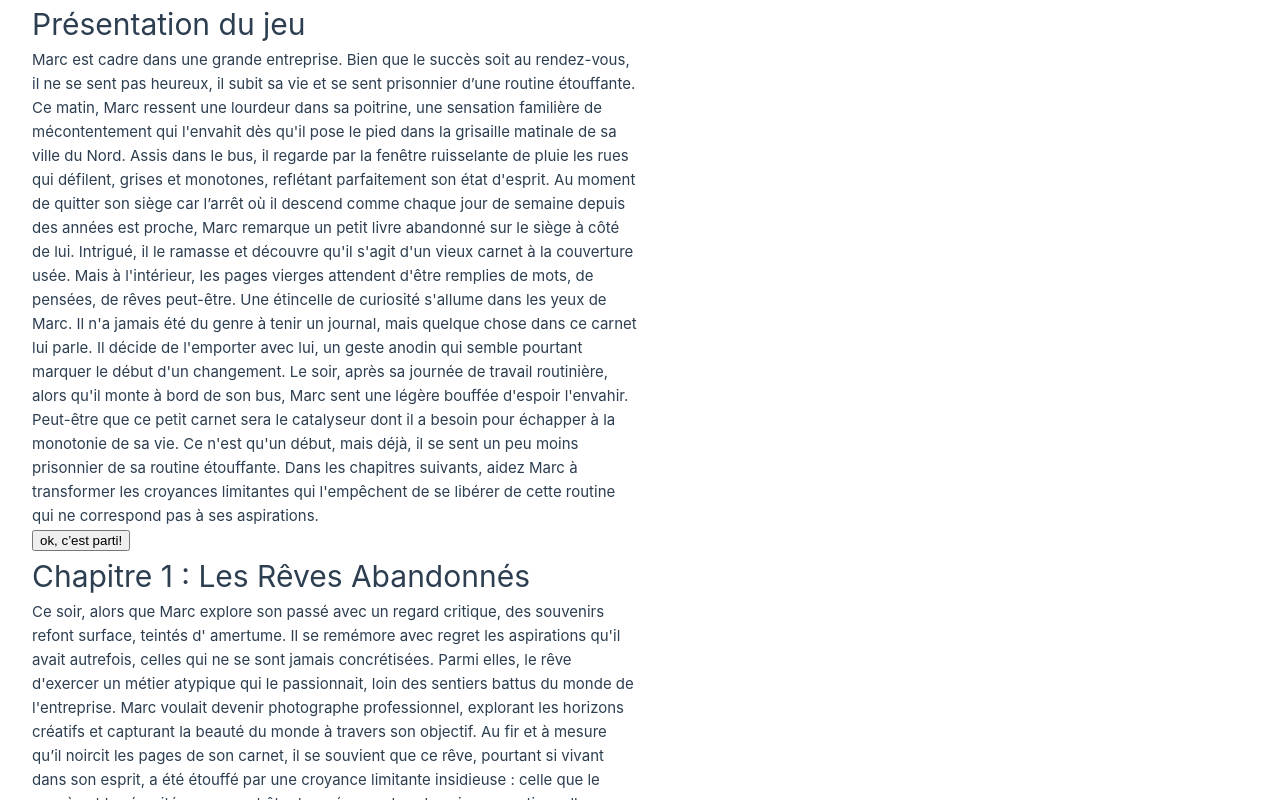
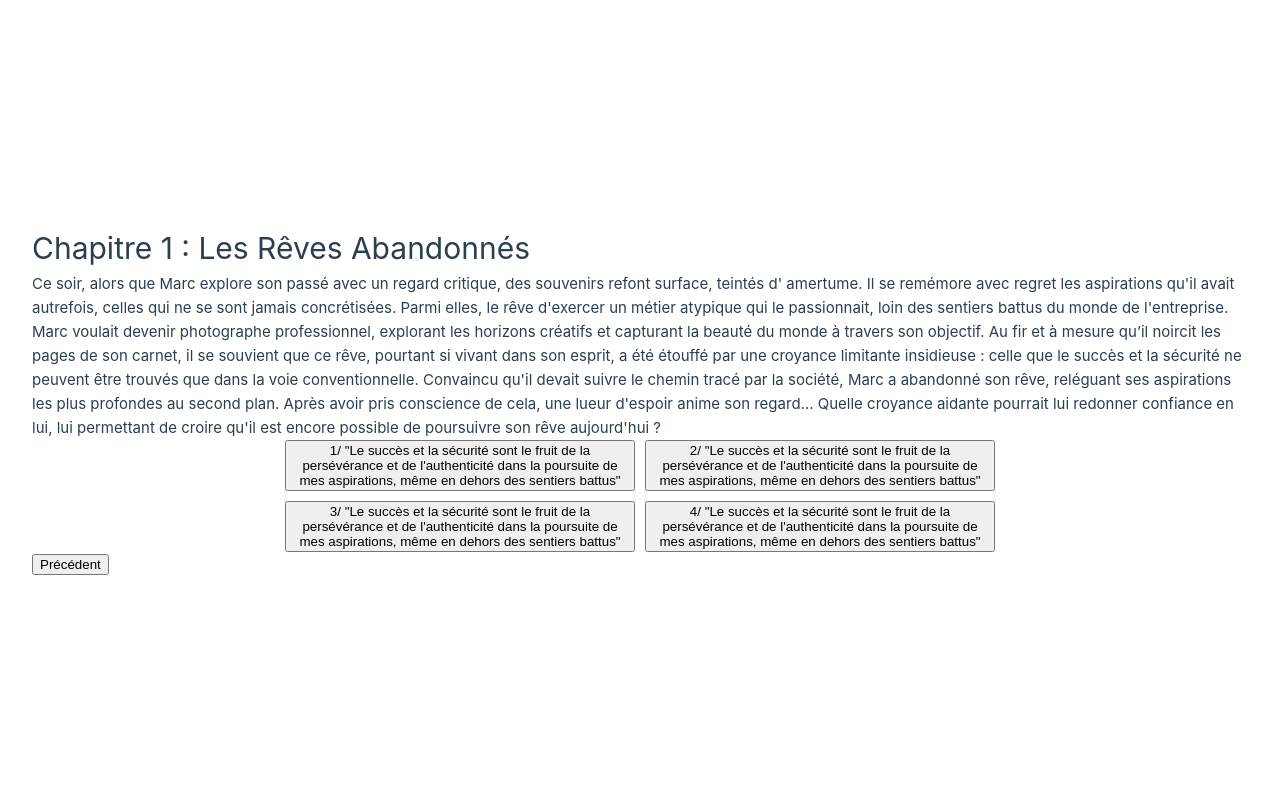
Before and after one commit to RominM/QMC_vue, a Vue app: page / in a window 1280 px wide. Both pictures are taken after a click on the button "ok, c’est parti!". Shown: the top 800 px of the page. Built offline with nearby package versions, Linux system fonts and the light colour scheme.

Commit message:
dev: first beta is on

```diff
--- a/src/assets/main.css
+++ b/src/assets/main.css
@@ -28,8 +28,8 @@ a,
   }
 
   #app {
-    display: grid;
-    grid-template-columns: 1fr 1fr;
+    /* display: grid;
+    grid-template-columns: 1fr 1fr; */
     padding: 0 2rem;
   }
 }
--- a/src/components/StoryView.vue
+++ b/src/components/StoryView.vue
@@ -2,7 +2,6 @@
     <div v-if="props.content">
         <h1>{{ props.content.title }}</h1>
         <p>{{ props.content.content }}</p>
-        <button v-for="(response, index) in props.content.response" :key="index">{{ response }}</button>
     </div>
 </template>
 
--- a/src/views/HomeView.vue
+++ b/src/views/HomeView.vue
@@ -1,19 +1,22 @@
 
 <template>
   <main>
-    <div v-for="(content, i) in contentStory" :key="`content-${i}`">
-      <StoryView :content="content"/>
+    <StoryView :content="contentStory[currentIndex]"/>
+    <div class="btn-container">
+      <button :class="`btn btn-response-${index + 1}`" v-for="(button, index) in contentStory[currentIndex].response" :key="index" @click="showNextContent(index)"><span v-if="currentIndex > 0">{{ index + 1 }}/ </span>{{ button }}</button>
     </div>
-</main>
+    <button v-if="currentIndex !== 0" @click="currentIndex--">Précédent</button>
+  </main>
 </template>
 
 
 <script setup lang="ts">
+import { ref } from 'vue';
 import StoryView from '@/components/StoryView.vue';
 import type { TContentStory } from '@/types/global';
 
 
-const contentStory: TContentStory[] = [{
+const contentStory= ref<TContentStory[]>([{
   title: 'Présentation du jeu',
   content: `Marc est cadre dans une grande entreprise. Bien que le succès soit au rendez-vous, il ne se sent pas heureux, il subit sa vie et se sent prisonnier d’une routine étouffante. Ce matin, Marc ressent une lourdeur dans sa poitrine, une sensation familière de mécontentement qui l'envahit dès qu'il pose le pied dans la grisaille matinale de sa ville du Nord. Assis dans le bus, il regarde par la fenêtre ruisselante de pluie les rues qui défilent, grises et monotones, reflétant parfaitement son état d'esprit.
     Au moment de quitter son siège car l’arrêt où il descend comme chaque jour de semaine depuis des années est proche, Marc remarque un petit livre abandonné sur le siège à côté de lui. Intrigué, il le ramasse et découvre qu'il s'agit d'un vieux carnet à la couverture usée. Mais à l'intérieur, les pages vierges attendent d'être remplies de mots, de pensées, de rêves peut-être.
@@ -29,8 +32,10 @@ const contentStory: TContentStory[] = [{
       Après avoir pris conscience de cela, une lueur d'espoir anime son regard...
       Quelle croyance aidante pourrait lui redonner confiance en lui, lui permettant de croire qu'il est encore possible de poursuivre son rêve aujourd'hui ?`,
     response:[
-      `"Le succès et la sécurité sont le fruit de la persévérance et de l'authenticité dans la poursuite de mes aspirations, même en dehors des sentiers battus."`,
-      "2","3","4"
+      `"Le succès et la sécurité sont le fruit de la persévérance et de l'authenticité dans la poursuite de mes aspirations, même en dehors des sentiers battus"`,
+      `"Le succès et la sécurité sont le fruit de la persévérance et de l'authenticité dans la poursuite de mes aspirations, même en dehors des sentiers battus"`,
+      `"Le succès et la sécurité sont le fruit de la persévérance et de l'authenticité dans la poursuite de mes aspirations, même en dehors des sentiers battus"`,
+      `"Le succès et la sécurité sont le fruit de la persévérance et de l'authenticité dans la poursuite de mes aspirations, même en dehors des sentiers battus"`,
     ]
   },
   {
@@ -40,8 +45,10 @@ const contentStory: TContentStory[] = [{
       Marc réalise qu’il a longtemps cru que s’il s’autorisait à être pleinement lui, alors il serait rejeté. Et cette peur d’être jugé l’a retenu prisonnier d'une vie qui ne lui correspond pas vraiment. Il prend conscience que pour avancer, il doit apprendre à se libérer de l'emprise du regard des autres et à suivre sa propre voie, même si cela signifie affronter l'opposition et le scepticisme.Quelle croyance aidante incitera Marc à surmonter sa peur du jugement pour embrasser pleinement son authenticité et suivre ses aspirations les plus profondes ?`,
     response: [
       `"En étant pleinement moi-même, j'attire les bonnes personnes et les bonnes opportunités dans ma vie, créant ainsi des connexions authentiques et significatives."`,
-      "2","3","4"
-      ]
+      `"En étant pleinement moi-même, j'attire les bonnes personnes et les bonnes opportunités dans ma vie, créant ainsi des connexions authentiques et significatives."`,
+      `"En étant pleinement moi-même, j'attire les bonnes personnes et les bonnes opportunités dans ma vie, créant ainsi des connexions authentiques et significatives."`,
+      `"En étant pleinement moi-même, j'attire les bonnes personnes et les bonnes opportunités dans ma vie, créant ainsi des connexions authentiques et significatives."`,
+    ]
   },
   {
     title: 'Chapitre 3 : Les Doutes sur la Reconversion',
@@ -51,7 +58,9 @@ const contentStory: TContentStory[] = [{
       Quelle croyance aidante pour que Marc surmonte ses doutes et ses peurs afin d’ embrasser pleinement sa reconversion et saisir l'opportunité qui s'offre à lui ?`,
     response: [
       `“Beaucoup de personnes vivent de leur passion honnêtement, et moi aussi j'y ai droit”`,
-      "2","3","4"
+      `“Beaucoup de personnes vivent de leur passion honnêtement, et moi aussi j'y ai droit”`,
+      `“Beaucoup de personnes vivent de leur passion honnêtement, et moi aussi j'y ai droit”`,
+      `“Beaucoup de personnes vivent de leur passion honnêtement, et moi aussi j'y ai droit”`,
     ]
   },
   {
@@ -63,7 +72,9 @@ const contentStory: TContentStory[] = [{
       Quelle croyance aidante peut permettre à Marc de trouver l'équilibre entre ses propres aspirations et les attentes de sa famille, tout en restant fidèle à lui-même et à ses rêves les plus profonds ?`,
     response: [
       `“Je peux respecter et honorer les membres de ma famille tout en restant fidèle à moi-même et en suivant mes propres désirs et aspirations.”`,
-      "2","3","4"
+      `“Je peux respecter et honorer les membres de ma famille tout en restant fidèle à moi-même et en suivant mes propres désirs et aspirations.”`,
+      `“Je peux respecter et honorer les membres de ma famille tout en restant fidèle à moi-même et en suivant mes propres désirs et aspirations.”`,
+      `“Je peux respecter et honorer les membres de ma famille tout en restant fidèle à moi-même et en suivant mes propres désirs et aspirations.”`,
     ]
   },
   {
@@ -75,9 +86,65 @@ const contentStory: TContentStory[] = [{
       Malgré ses doutes, Marc reste optimiste quant aux possibilités qui s'offrent à lui. Il a réalisé désormais qu’il était capable de modifier sa façon de voir la vie. Il sait que l'amour véritable est un voyage qui demande du temps, de la patience et de la vulnérabilité. Il est prêt à explorer ce nouveau territoire de son être avec ouverture et courage.
       Avec quelle croyance aidante Marc arrivera-t-il à s’ ouvrir à l’amour?`,
       response: [
-      `“Je mérite d'être aimé et accepté pour qui je suis, avec toutes mes qualités et mes imperfections.“`,
-      "2","3","4"
-    ]
+        `“Je mérite d'être aimé et accepté pour qui je suis, avec toutes mes qualités et mes imperfections.“`,
+        `“Je mérite d'être aimé et accepté pour qui je suis, avec toutes mes qualités et mes imperfections.“`,
+        `“Je mérite d'être aimé et accepté pour qui je suis, avec toutes mes qualités et mes imperfections.“`,
+        `“Je mérite d'être aimé et accepté pour qui je suis, avec toutes mes qualités et mes imperfections.“`,
+      ]
+    },
+    {
+      title: 'Merci de votre participation',
+      content: `Voici une description de votre résultat`,
+      response: [
+        `“Recomencer le test”`,
+        `Retourner au menu`,
+      ]
+    },
+  ]
+)
 
-}]
+const currentIndex = ref(0);
+
+const showNextContent = (index: number) => {
+  if(currentIndex.value === contentStory.value.length - 1) {
+    if(index === 0) currentIndex.value = 1
+    else currentIndex.value = 0
+    return
+  }
+
+  if (currentIndex.value < contentStory.value.length - 1) {
+    currentIndex.value++;
+  }
+};
 </script>
+
+<style>
+.btn-container {
+  display: grid;
+  grid-template-columns: repeat(2, 1fr);
+  grid-gap: 10px;
+  width: fit-content;
+  margin: auto;
+  grid-template-areas:
+    "button_1 button_2"
+    "button_3 button_4";
+}
+
+
+  .btn-response-1{
+    grid-area: button_1;
+  }
+  .btn-response-2{
+    grid-area: button_2;
+  }
+  .btn-response-3{
+    grid-area: button_3;
+  }
+  .btn-response-4{
+    grid-area: button_4;
+  }
+
+  .btn{
+    max-width: 350px;
+  }
+</style>
```
